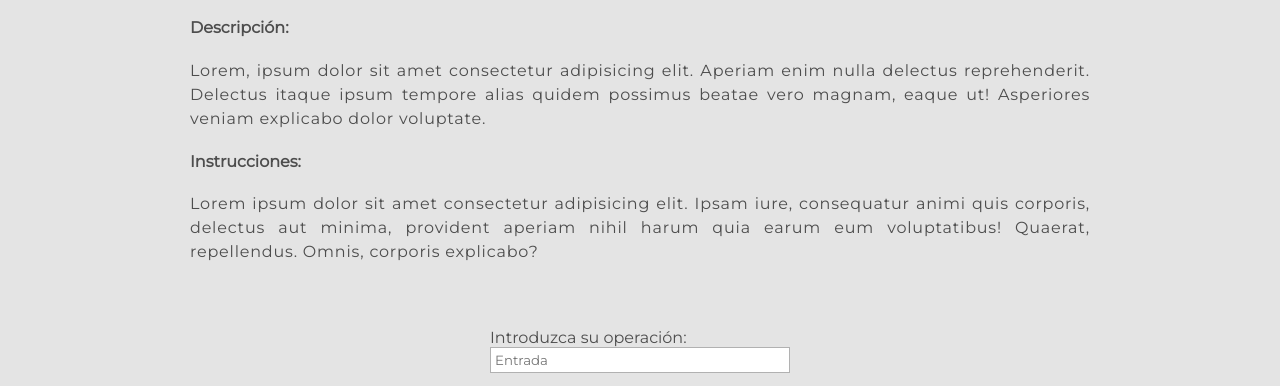
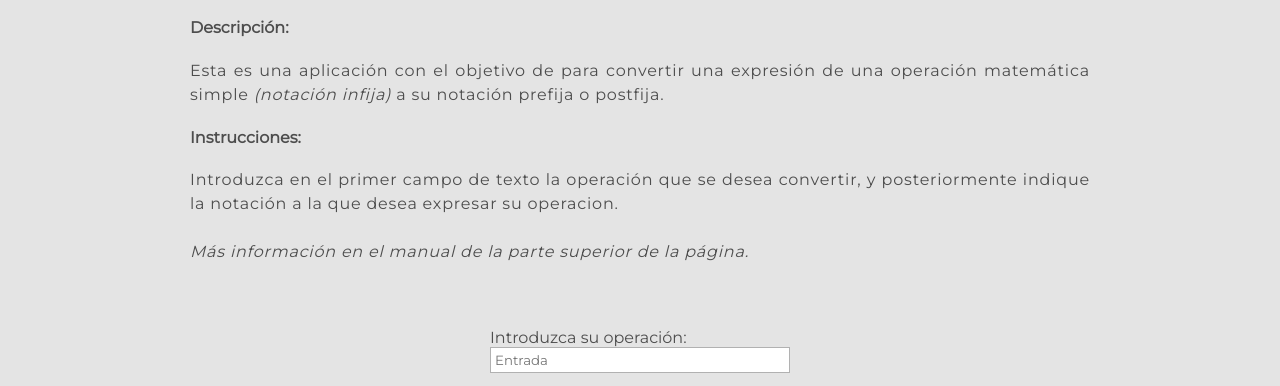
Before and after one commit to AbrahamRH/ProyectoWeb_NotacionPolaca, a plain HTML site: page index.html in a window 1280 px wide. Shown: the part 388-774 px from the top of the page. Drawn offline with Linux system fonts and the light colour scheme.

Commit message:
Agrego contenido a en la descripcion y las instrucciones

```diff
--- a/index.html
+++ b/index.html
@@ -34,13 +34,15 @@
 			<section class="widget">
 				<h4>Descripción:</h4>
 				<p>
-					Lorem, ipsum dolor sit amet consectetur adipisicing elit. Aperiam enim nulla delectus reprehenderit. Delectus itaque ipsum tempore alias quidem possimus beatae
-					vero magnam, eaque ut! Asperiores veniam explicabo dolor voluptate.
+					Esta es una aplicación con el objetivo de para convertir una expresión de una operación matemática
+					simple <em>(notación infija)</em> a su notación prefija o postfija.
 				</p>
 				<h4>Instrucciones:</h4>
 				<p>
-					Lorem ipsum dolor sit amet consectetur adipisicing elit. Ipsam iure, consequatur animi quis corporis, delectus aut minima, provident aperiam nihil harum quia
-					earum eum voluptatibus! Quaerat, repellendus. Omnis, corporis explicabo?
+					Introduzca en el primer campo de texto la operación que se desea convertir, y posteriormente indique la notación
+					a la que desea expresar su operacion.
+					<br><br>
+					<em>Más información en el manual de la parte superior de la página.</em>
 				</p>
 				<article class="form">
 					<form method="POST" id="aplicacion">
```
